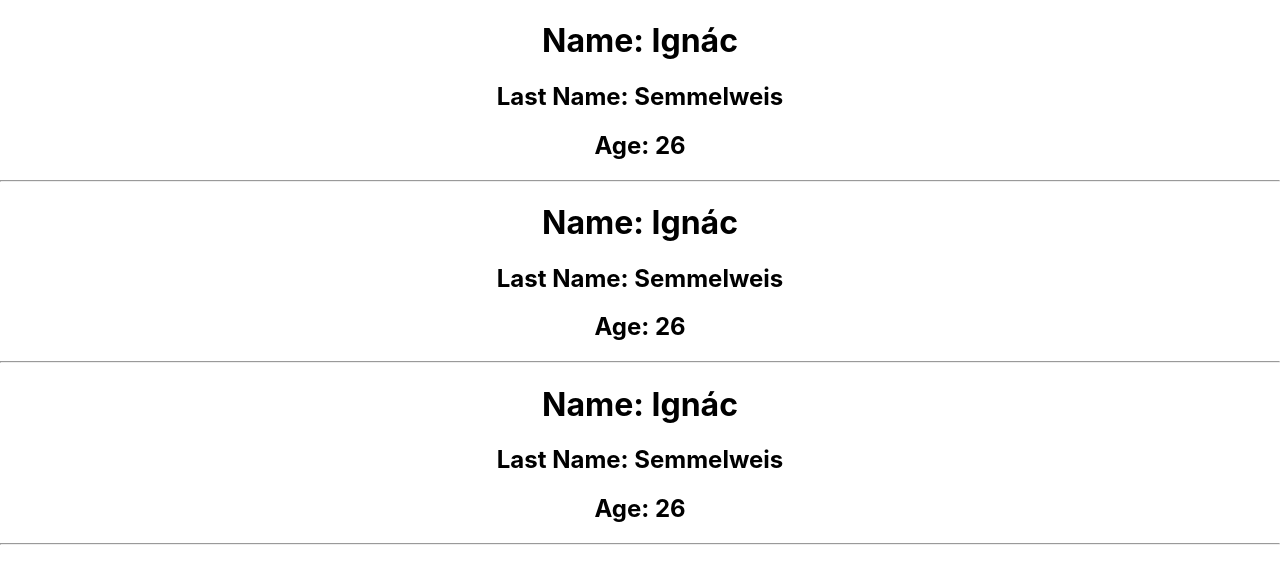
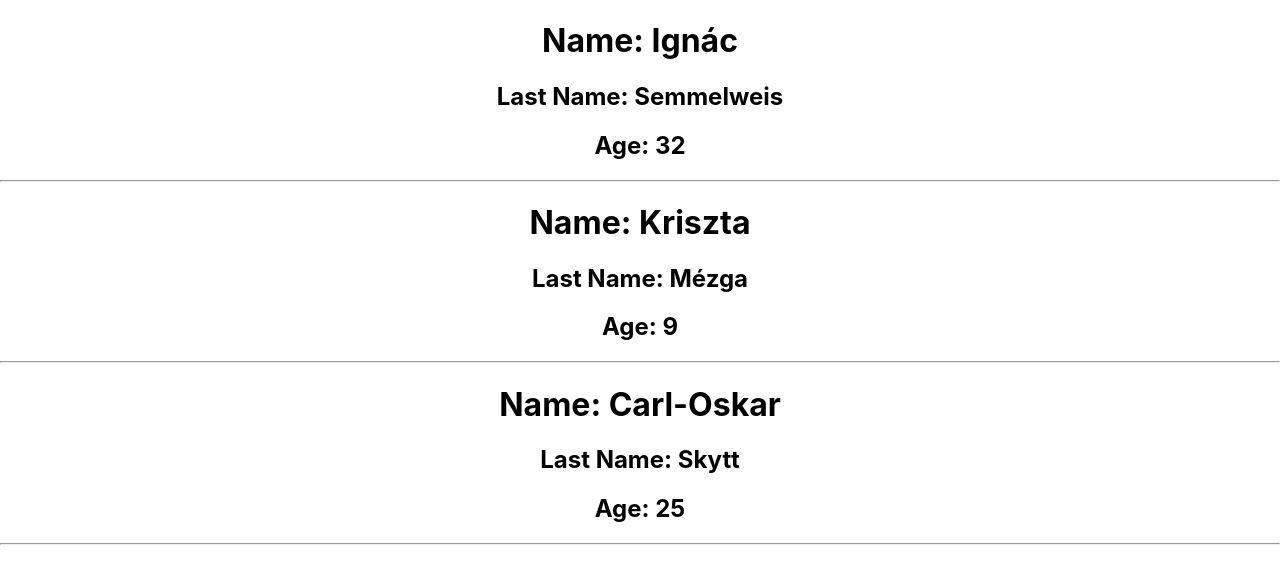
Before and after one commit to green-blue-couchette/reactjs-tutorial-movieland-full-course-2023, a React (Create React App) app: page / in a window 1280 px wide. Shown: the top 584 px of the page. Built offline with nearby package versions, Linux system fonts and the light colour scheme.

Commit message:
Implemented props into a functional component (upto 30:21 in the tutorial)

```diff
--- a/src/App.js
+++ b/src/App.js
@@ -9,12 +9,12 @@ import './App.css';
  * Started Sunday, October 22, 2023
  */
 
-const Person = () => {
+const Person = (props) => {
   return(
     <>
-      <h1>Name: Ignác</h1>
-      <h2>Last Name: Semmelweis</h2>
-      <h2>Age: 26</h2>
+      <h1>Name: {props.name}</h1>
+      <h2>Last Name: {props.lastName}</h2>
+      <h2>Age: {props.age}</h2>
       <hr></hr>
     </>
   );
@@ -23,9 +23,9 @@ const Person = () => {
 const App = () => {
   return (
     <div className="App">
-      <Person/>
-      <Person/>
-      <Person/>
+      <Person name="Ignác"      lastName="Semmelweis" age={32}/>
+      <Person name="Kriszta"    lastName="Mézga"      age={9}/>
+      <Person name="Carl-Oskar" lastName="Skytt"      age={25}/>
     </div>
   );
 }
```
